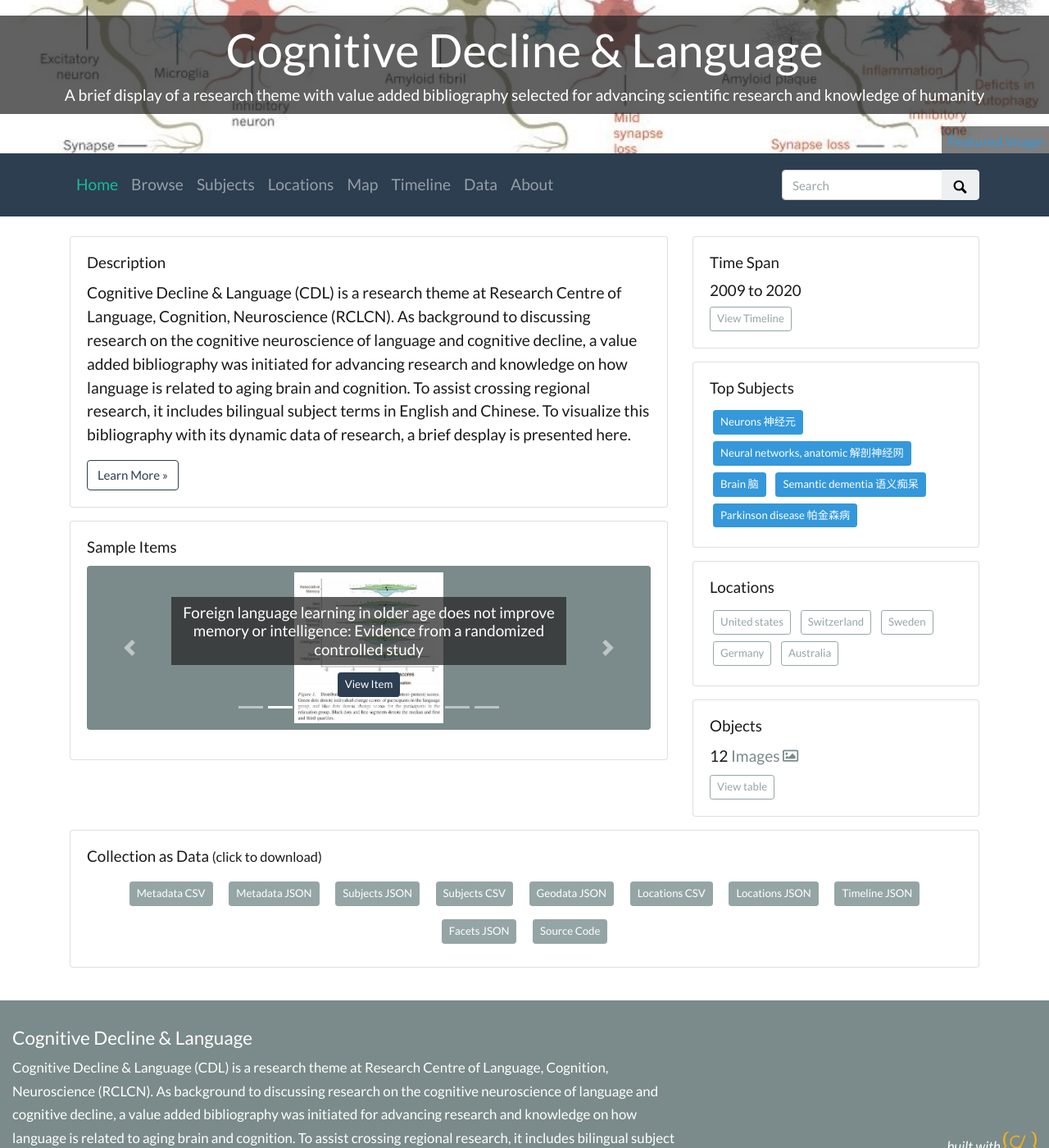
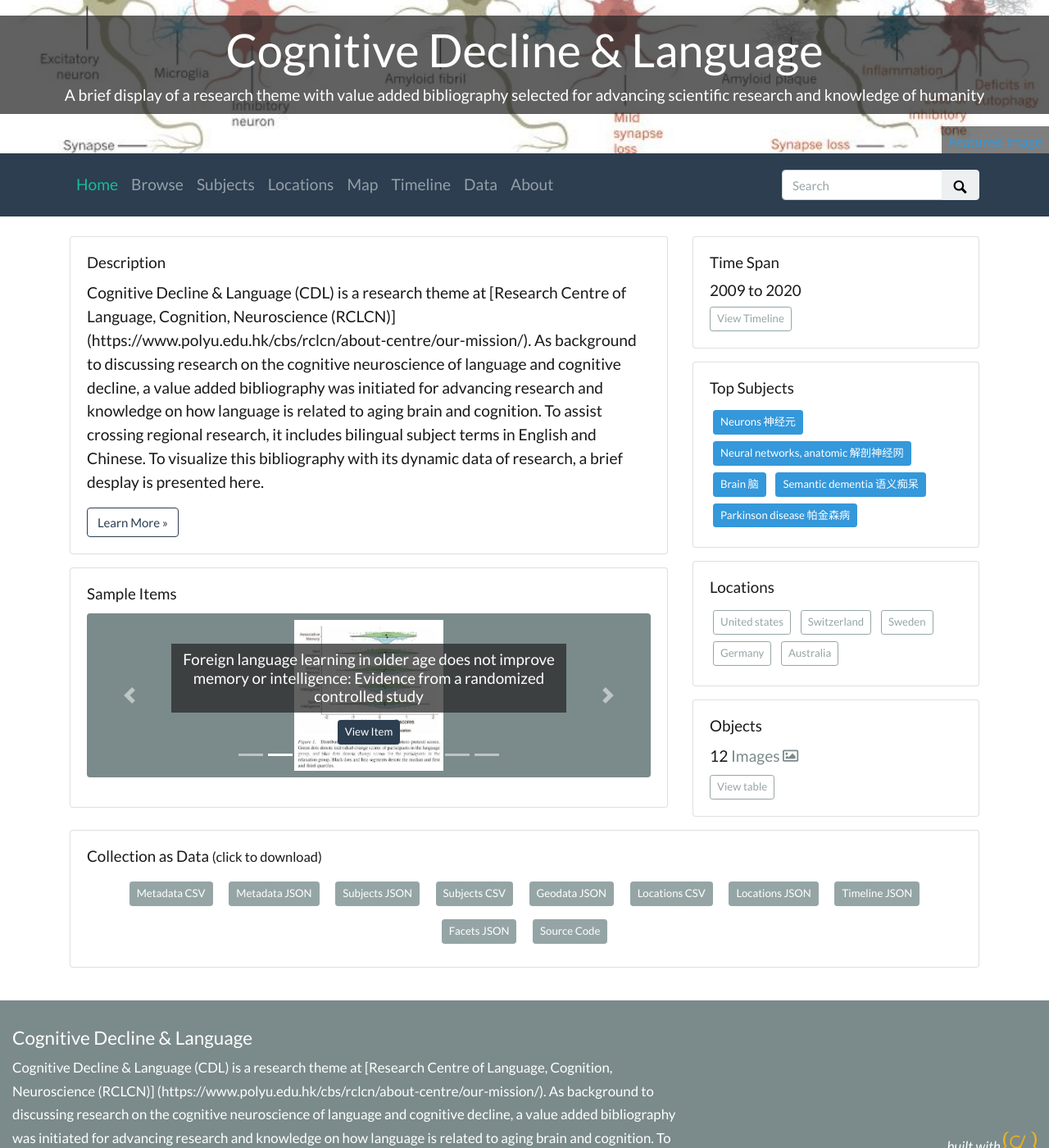
Before and after one commit to archivesw/cogfigcollection, a Jekyll site: the page built from index.md, in a window 1280 px wide and 1400 px high. Shown: the whole window at 82% size. Built offline with Jekyll 4.4.1, drawn with Linux system fonts in a browser that asks for light colours; nearby versions of some CDN libraries; some of the changed text lies outside the part shown.

Commit message:
update _config.yml

```diff
--- a/_config.yml
+++ b/_config.yml
@@ -23,7 +23,7 @@ title: Cognitive Decline & Language
 tagline: A brief display of a research theme with value added bibliography selected for advancing scientific research and knowledge of humanity
 # description appears in meta tags and other locations
 # this description might appear in search result lists, keep around 160 characters max
-description: "Cognitive Decline & Language (CDL) is a research theme at Research Centre of Language, Cognition, Neuroscience (RCLCN). As background to discussing research on the cognitive neuroscience of language and cognitive decline, a value added bibliography was initiated for advancing research and knowledge on how language is related to aging brain and cognition. To assist crossing regional research, it includes bilingual subject terms in English and Chinese. To visualize this bibliography with its dynamic data of research, a brief desplay is presented here."
+description: "Cognitive Decline & Language (CDL) is a research theme at [Research Centre of Language, Cognition, Neuroscience (RCLCN)] (https://www.polyu.edu.hk/cbs/rclcn/about-centre/our-mission/). As background to discussing research on the cognitive neuroscience of language and cognitive decline, a value added bibliography was initiated for advancing research and knowledge on how language is related to aging brain and cognition. To assist crossing regional research, it includes bilingual subject terms in English and Chinese. To visualize this bibliography with its dynamic data of research, a brief desplay is presented here."
 # creator of the digital collection, to appear in meta tags; we typically use our GitHub usernames but feel free to just use your name
 author: archivesw
 
```
